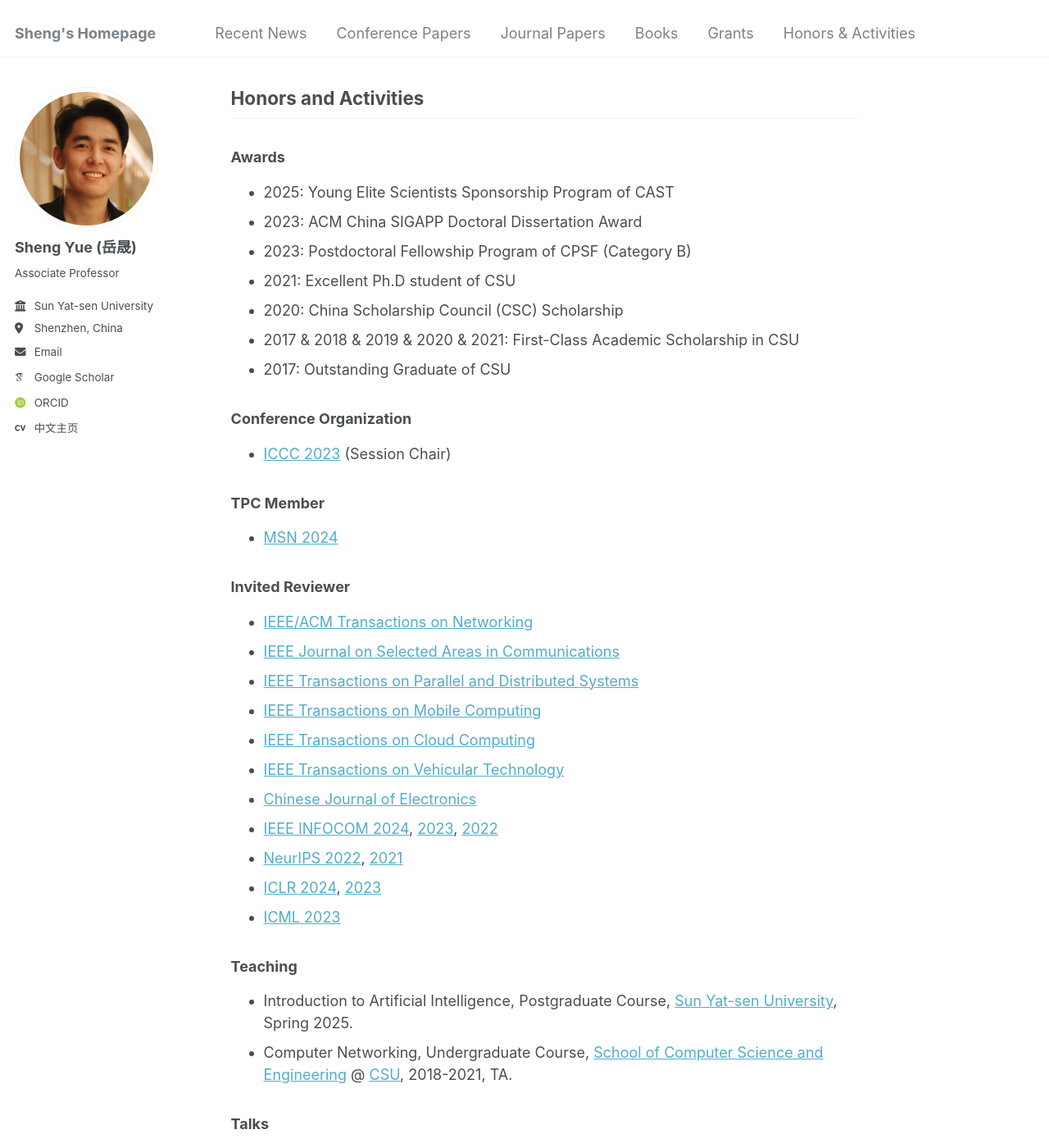
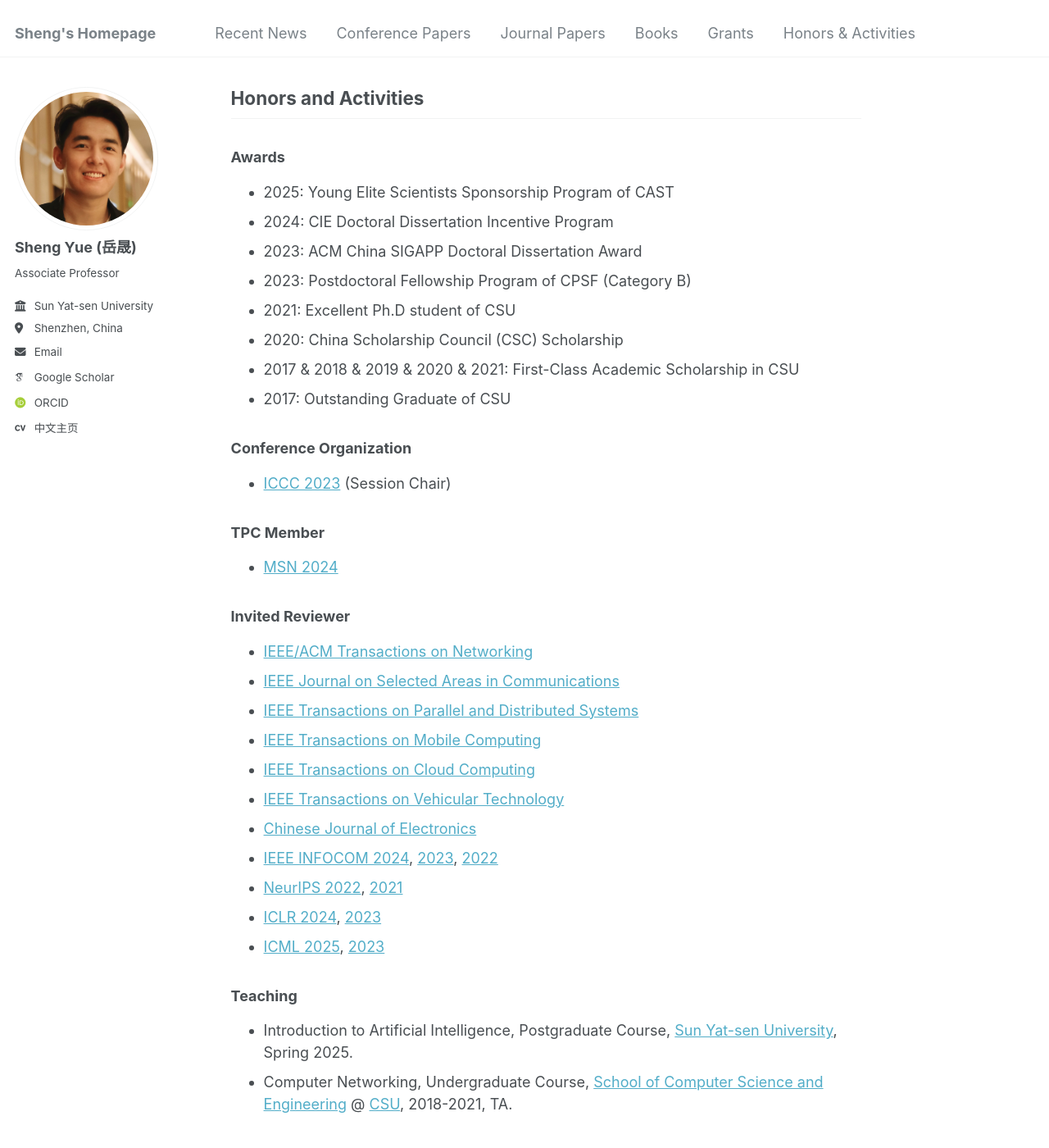
Before and after one commit to shaunyue/shaunyue.github.io, a Jekyll site: the page built from _pages/about.md, in a window 1280 px wide and 1400 px high, scrolled down 5724 px. Shown: the whole window at 82% size. Built offline with Jekyll 4.4.1, drawn with Linux system fonts in a browser that asks for light colours; some web fonts are replaced.

Commit message:
Update information

```diff
--- a/_pages/about.md
+++ b/_pages/about.md
@@ -135,6 +135,7 @@ function toggleContent(id) {
 ### Awards
 
 - 2025: Young Elite Scientists Sponsorship Program of CAST
+- 2024: CIE Doctoral Dissertation Incentive Program
 - 2023: ACM China SIGAPP Doctoral Dissertation Award
 - 2023: Postdoctoral Fellowship Program of CPSF (Category B)
 - 2021: Excellent Ph.D student of CSU
@@ -162,7 +163,7 @@ function toggleContent(id) {
 - [IEEE INFOCOM 2024](https://infocom2024.ieee-infocom.org), [2023](https://infocom2023.ieee-infocom.org), [2022](https://infocom2022.ieee-infocom.org)
 - [NeurIPS 2022](https://neurips.cc/Conferences/2022), [2021](https://neurips.cc/Conferences/2021)
 - [ICLR 2024](https://iclr.cc/Conferences/2024), [2023](https://iclr.cc/Conferences/2023)
-- [ICML 2023](https://icml.cc/Conferences/2023)
+- [ICML 2025](https://icml.cc/Conferences/2025), [2023](https://icml.cc/Conferences/2023)
 
 ### Teaching
 
```
